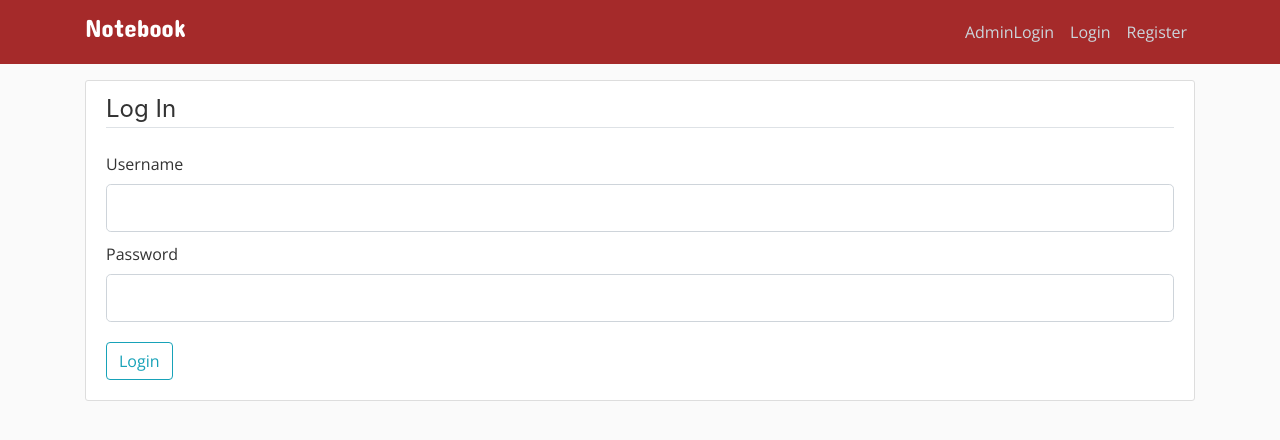
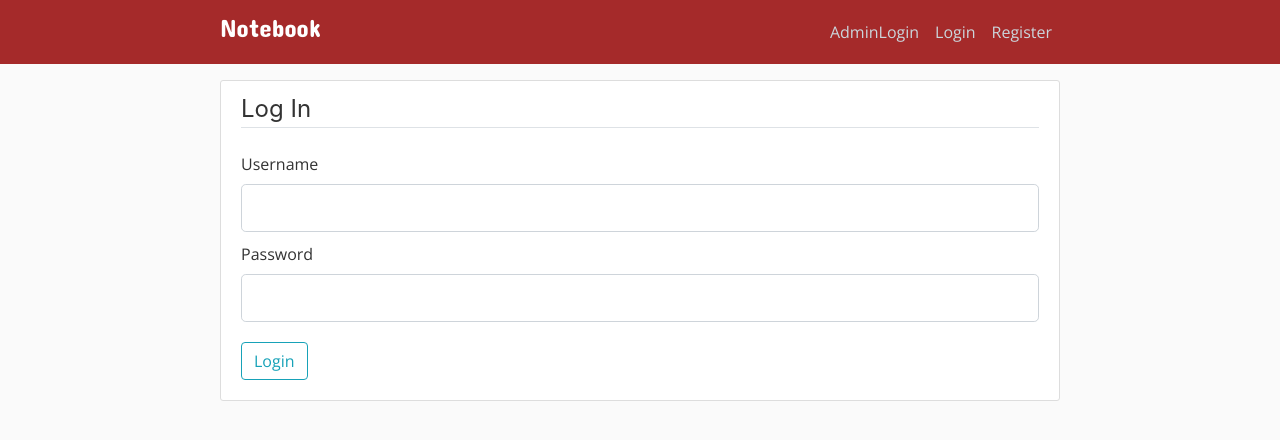
Before and after one commit to vipul138/Notebook-C2C-, a Flask app: page /Adminlogin in a window 1280 px wide. Shown: the top 440 px of the page. Run offline with Flask 2, Linux system fonts and the light colour scheme; some libraries are stand-ins or nearby versions.

Commit message:
adminlogin add final project

```diff
--- a/project/static/main.css
+++ b/project/static/main.css
@@ -129,6 +129,10 @@ main .wrapper {
 .form-group{
   margin-bottom: 10px;
 }
+.container{
+  padding-right: 150px;
+  padding-left: 150px;
+}
 
 .books h2 {
   max-width: 50%;
```
